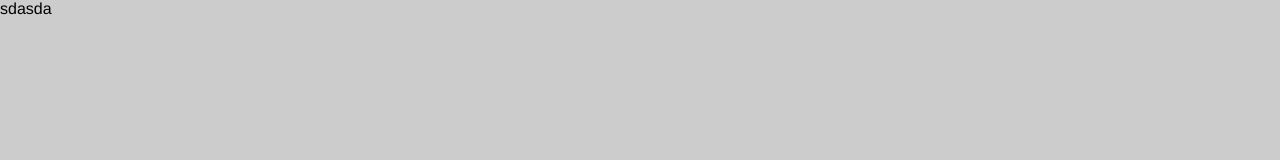
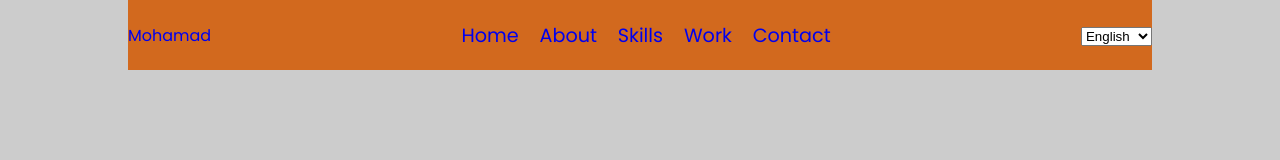
Before and after one commit to mohamadkassem244/Portfolio, a plain HTML site: page index.html in a window 1280 px wide. Drawn offline with Linux system fonts and the light colour scheme.

Commit message:
Add Header

```diff
--- a/_utilities.scss
+++ b/_utilities.scss
@@ -1,5 +1,22 @@
-*{
+@import url('https://fonts.googleapis.com/css2?family=Poppins:wght@400;600;700&display=swap');
+
+
+*,::before,::after{
     box-sizing: border-box;
     margin: 0;
     padding: 0;
 }
+
+html{
+    scroll-behavior: smooth;
+}
+
+ul {
+    margin: 0;
+    padding: 0;
+    list-style: none;
+}
+
+a {
+    text-decoration: none;
+}
--- a/_vars.scss
+++ b/_vars.scss
@@ -1,2 +1,2 @@
 $body-color: #ccc;
-$body-font: Helvetica;
+$body-font: Poppins;
--- a/index.html
+++ b/index.html
@@ -8,9 +8,30 @@
 </head>
 <body>
 
-    <nav>
-        sdasda
-    </nav>
-
+    <div class="header">
+        <div class="nav">
+            <div class="nav-left">
+                <a href="#">Mohamad</a>
+            </div>
+            <div class="nav-mid">
+                <ul>
+                    <li><a href="#">Home</a></li>
+                    <li><a href="#">About</a></li>
+                    <li><a href="#">Skills</a></li>
+                    <li><a href="#">Work</a></li>
+                    <li><a href="#">Contact</a></li>
+                </ul>
+            </div>
+            <div class="nav-right">
+                <div class="language">
+                    <select>
+                        <option value="en">English</option>
+                        <option value="ar">Spanish</option>
+                        <option value="fr">French</option>
+                    </select>
+                </div>
+            </div>
+        </div>
+    </div>
 </body>
 </html>
--- a/style.scss
+++ b/style.scss
@@ -1,7 +1,63 @@
 @import 'vars';
 @import 'utilities';
 
-body{
+body {
     background-color: $body-color;
     font-family: $body-font;
+
 }
+
+.header{
+    position: fixed;
+    top: 0;
+    left: 0;
+    width: 100%;
+}
+
+.nav {
+    display: flex;
+    align-items: center;
+    justify-content: space-between;
+    margin: 0 auto;
+    height: 70px;
+    max-width: 1024px;
+    background-color: chocolate;
+
+    &-left{
+
+    }
+
+    &-mid{
+        & ul{
+            display: flex;
+            gap: 1.3rem;
+
+            & li{
+                position: relative;
+                font-size: 1.2rem;
+
+                &::after{
+                    position: absolute;
+                    content: '';
+                    width: 0;
+                    height: 0.18rem;
+                    left: 0;
+                    top: 2rem;
+                    background-color: black;
+                    transition: width 0.3s ease;
+                }
+
+                &:hover{
+                    &::after{
+                        width: 100%;
+                    }
+                }
+
+            }
+        }
+    }
+
+    &-right{
+
+    }
+}
```
Also changed, not shown: style.css.
